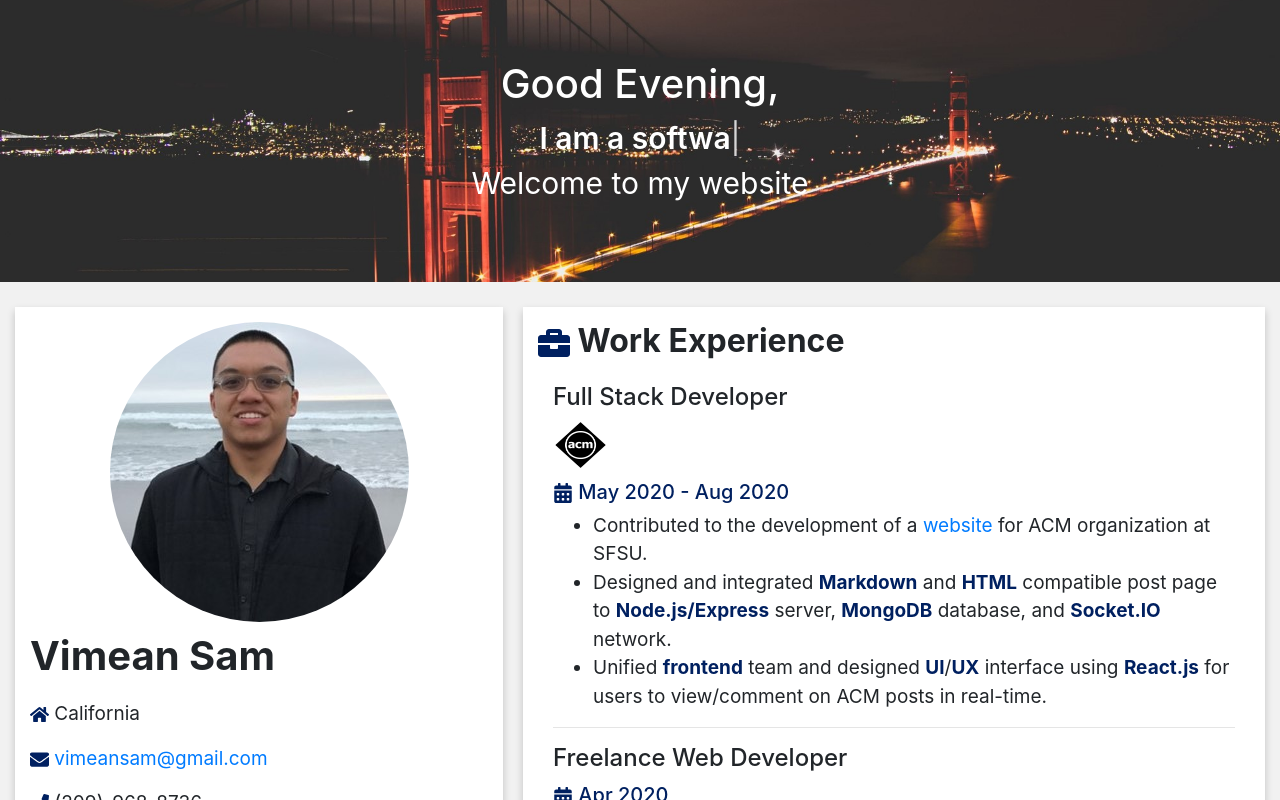
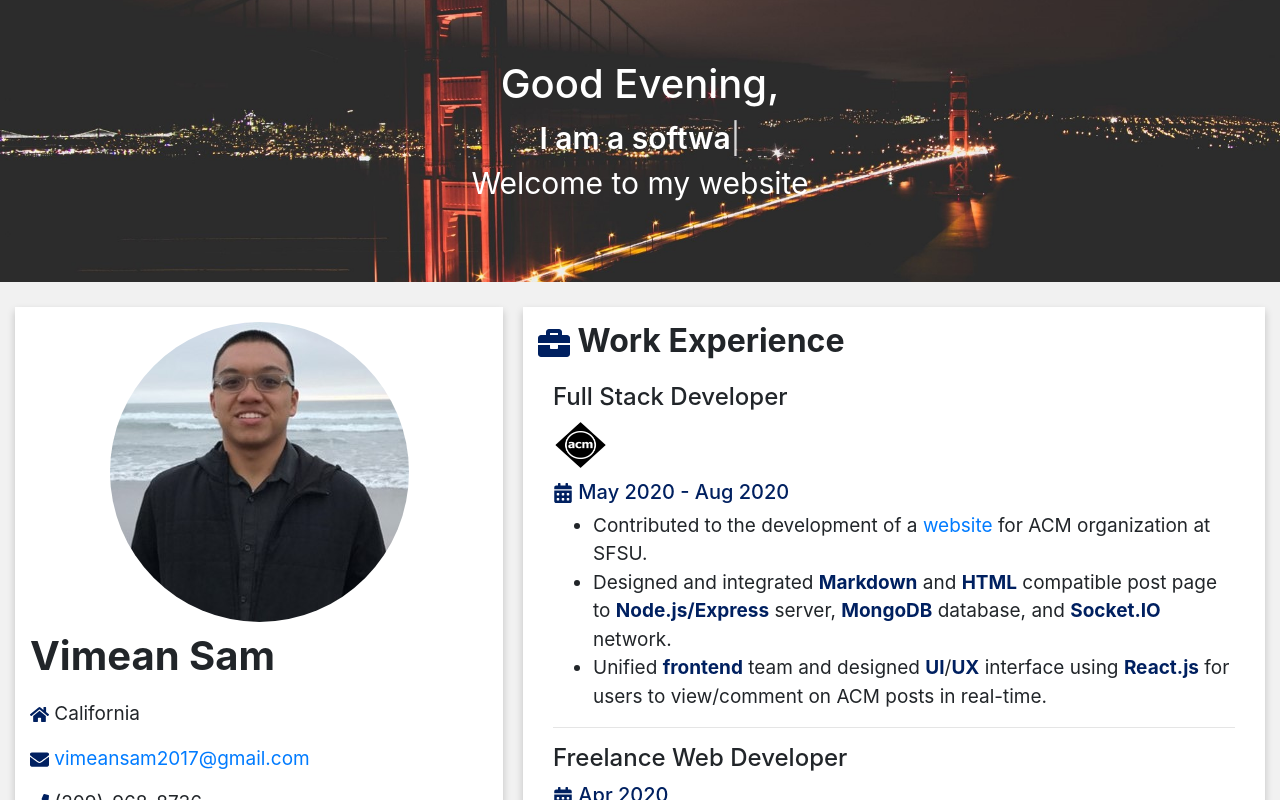
Before and after one commit to VimeanSam/Portfolio, a React (Create React App) app: page / in a window 1280 px wide. Shown: the top 800 px of the page. Built offline with nearby package versions, Linux system fonts and the light colour scheme.

Commit message:
fixed email

```diff
--- a/src/App.js
+++ b/src/App.js
@@ -184,7 +184,7 @@ class App extends Component {
                                 <Zoom>
                                 <h1 style={{marginTop: '10px', marginBottom: '20px'}}><b>Vimean Sam</b></h1>
                                     <p style={{fontSize: '19px'}}><span style={{color: `rgb(${this.state.variant})`}}><FaHome/></span> California</p>
-                                    <p style={{fontSize: '19px'}}><span style={{color: `rgb(${this.state.variant})`}}><FaEnvelope/></span> <a target="_blank" href="mailto:vimeansam2017@gmail.com" rel="noopener noreferrer">vimeansam@gmail.com</a></p>
+                                    <p style={{fontSize: '19px'}}><span style={{color: `rgb(${this.state.variant})`}}><FaEnvelope/></span> <a target="_blank" href="mailto:vimeansam2017@gmail.com" rel="noopener noreferrer">vimeansam2017@gmail.com</a></p>
                                     <p style={{fontSize: '19px'}}><span style={{color: `rgb(${this.state.variant})`}}><FaPhone/></span> (209)-968-8736</p>
                                     <p style={{fontSize: '19px'}}><span style={{color: `rgb(${this.state.variant})`}}><FaPaperclip/></span> <a target="_blank" href={resume} rel="noopener noreferrer">Resume</a></p>
                                     <p style={{fontSize: '19px'}}><span style={{color: `rgb(${this.state.variant})`}}><FaGithub/></span> <a target="_blank" href="https://github.com/VimeanSam" rel="noopener noreferrer">GitHub</a></p>
```
